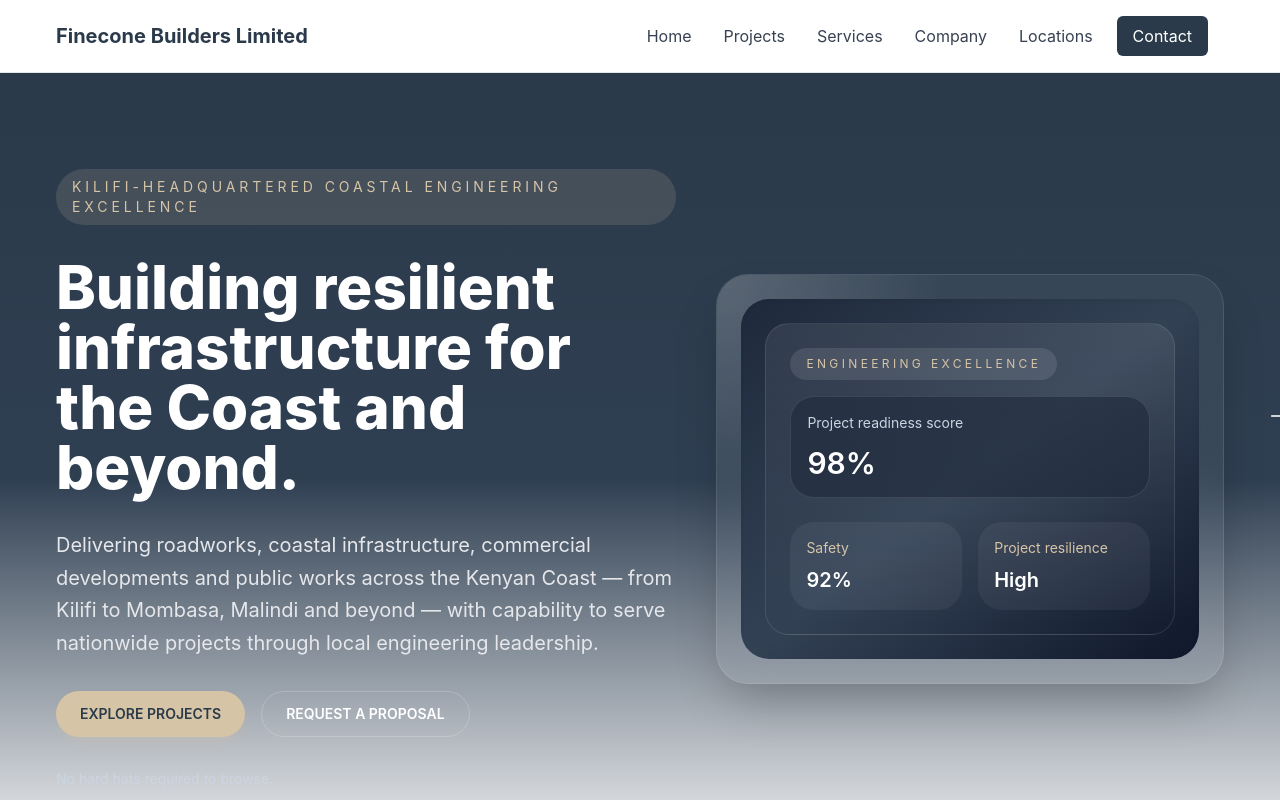
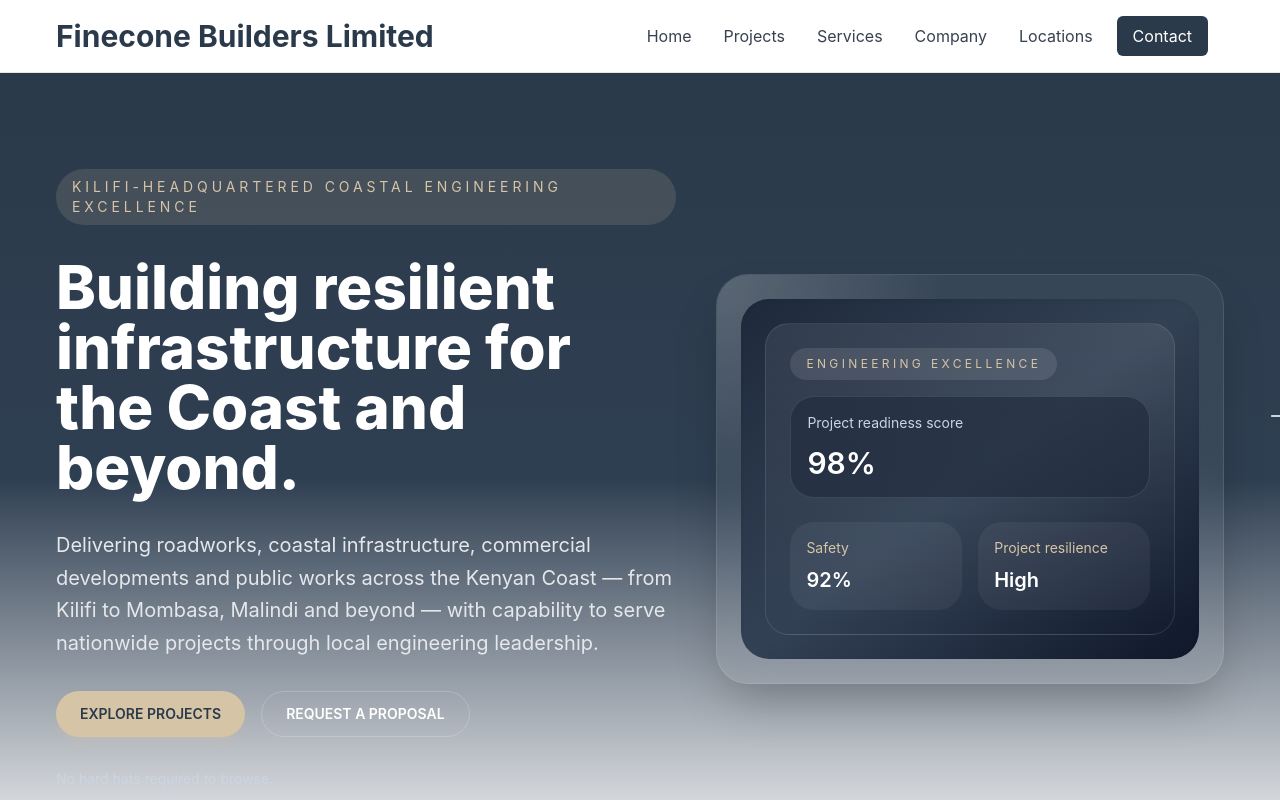
Before and after one commit to Jamoo020/civil-constco, a Next.js app: page / in a window 1280 px wide. Shown: the top 800 px of the page. Built offline with nearby package versions, Linux system fonts and the light colour scheme.

Commit message:
Style: enlarge brand title in header

```diff
--- a/src/components/Header.tsx
+++ b/src/components/Header.tsx
@@ -18,7 +18,7 @@ export default function Header() {
       <div className="container flex items-center justify-between py-4">
         <Link
           href="/admin"
-          className="text-xl font-bold transition hover:text-steel hover:underline hover:underline-offset-4"
+          className="text-2xl md:text-3xl font-bold transition hover:text-steel hover:underline hover:underline-offset-4"
         >
           Finecone Builders Limited
         </Link>
```
